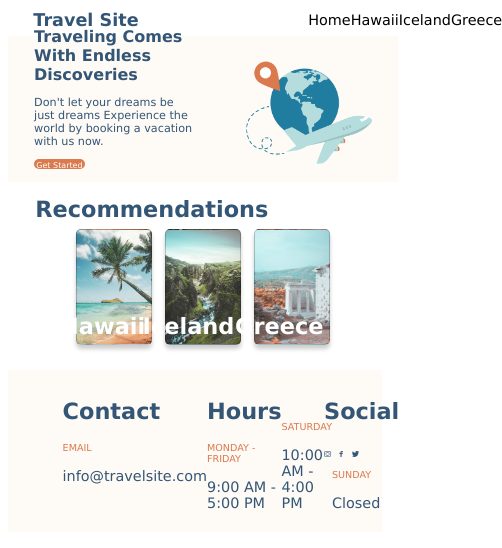
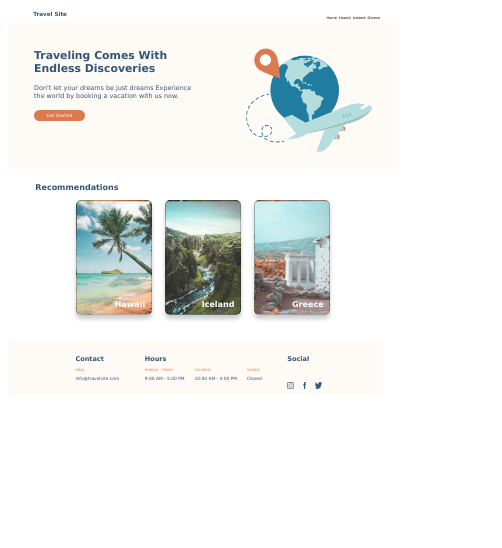
Before and after one commit to manyprojects/travel-site, a plain HTML site: page index.html in a window 390 px wide. Shown: the whole page, 502 px wide, since content can reach past the window. Drawn offline with Linux system fonts and the light colour scheme.

Commit message:
fixed font responsiveness

```diff
--- a/css/destinations.css
+++ b/css/destinations.css
@@ -38,8 +38,10 @@
     font-size: 0.8rem;
     text-align: center;
     background-color: #FFFFFF;
+    box-sizing: border-box;
     border-radius: 5px;
-    padding: 0vw 1.5vw;
+    padding: 0vw 1.5vw 0.5vw;
+    container-type: inline-size;
 }
 
 /* padding-left removes list indentation */
@@ -63,13 +65,28 @@ h1 {
     font-size: 4.2rem;
 }
 
+main {
+    container-type: inline-size;
+}
+
 @container (max-width: 20vw) {
     .hawaii__flex h3, .iceland__flex h3, .greece__flex h3 {
         background-color: #FEFAF5;
         padding: 1vw 0vw;
         margin: 0vw;
         color: black;
+        color: green;
         font-weight: lighter;
-        font-size: clamp(0.5rem, 10cqi, 7.2cqi);
+        font-size: clamp(0.2rem, 7.2cqi, 12cqi);
+    }
+
+    .hawaii__itinerary > h2, .iceland__itinerary > h2, .greece__itinerary  > h2 {
+        font-size: clamp(0.25rem, 8.5cqi, 16cqi);
     }
 }
+
+@container (max-width: 100vw) {
+    main h1 {
+        font-size: clamp(1.5rem, 5.7cqi, 10cqi);
+    }
+}
--- a/css/global.css
+++ b/css/global.css
@@ -10,7 +10,10 @@
 nav {
     display: flex;
     justify-content: space-between;
+    align-items: center;
+    height: 3.8vw;
     background-color: #FFFFFF;
+    container-type: inline-size;
 }
 
 ul {
@@ -19,7 +22,8 @@ ul {
     width: 25vw;
     box-sizing: border-box;
     list-style-type: none;
-    margin: 0.5vw 4.2vw 0.5vw 0vw;
+    margin-right: 0vw 4.2vw 0vw 0vw;
+    container-type: inline-size;
 }
 
 /* add border bottom later */
@@ -32,7 +36,6 @@ ul > li {
 ul a {
     text-decoration: none;
     font-weight: lighter;
-    font-size: 0.9rem;
     color: black;
 }
 
@@ -41,8 +44,7 @@ ul a {
 }
 
 .logo > h3 {
-    margin: 0.5vw 0vw 1.5vw 6.5vw;
-    font-size: 1.1rem;
+    margin: 0vw 0vw 0.5vw 6.5vw;
     font-weight: bold;
 }
 
@@ -52,10 +54,7 @@ footer {
     align-items: flex-start;
     background-color: #FEFAF5;
     padding: 2.3vw 12vw 1.8vw 14vw;
-}
-
-footer h2 {
-    font-size: 1.4rem;
+    container-type: inline-size;
 }
 
 footer h3 {
@@ -90,3 +89,25 @@ footer p {
 .icons {
     height: 10vw;
 }
+
+@container (max-width: 100vw) {
+    ul a {
+        font-size: clamp(0.22rem, 5cqi, 9cqi);
+    }
+
+    nav h3 {
+        font-size: clamp(0.27rem , 1.5cqi, 3cqi);
+    }
+
+    footer h2 {
+        font-size: clamp(0.3rem, 2.4cqi, 5cqi);
+    }
+
+    footer h3 {
+        font-size: clamp(0.2rem, 1cqi, 2cqi);
+    }
+
+    footer p {
+        font-size: clamp(0.22rem, 1.6cqi, 3cqi);
+    }
+}
--- a/css/main.css
+++ b/css/main.css
@@ -24,12 +24,16 @@
     height: 27vw;
 }
 
+section {
+    container-type: inline-size;
+}
+
 .recommend {
     margin-top: 3.5vw;
     margin-bottom: 2vw;
     margin-left: 7vw;
     color: #335576;
-    font-size: 1.4rem;
+    /* font-size: 1.4rem; */
 }
 
 .cards {
@@ -62,10 +66,11 @@
     align-items: flex-end;
     width: 19.6vw;
     height: 29.7vw;
-    font-size: 1.2rem;
+    /* font-size: 1.2rem; */
     border: 1px solid rgba(0, 0, 0, 0.2);
     border-radius: 5px;
     box-shadow: 0px 4px 4px rgba(0, 0, 0, 0.2);
+    container-type: inline-size;
 }
 
 .cards h3 {
@@ -93,20 +98,30 @@
 /* maximum inline size */
 @container (max-width: 41vw) {
     .hero__text > h1 {
-        font-size: clamp(1rem, 10cqi, 7cqi);
+        font-size: clamp(0.5rem, 6.8cqi, 10cqi);
         margin-top: -0.1vw;
     }
 
     .hero__text > p {
-        font-size: clamp(0.7rem, 4cqi, 2.7cqi);
+        font-size: clamp(0.4rem, 2.7cqi, 4cqi);
         font-weight: lighter;
         margin: -0.1vw 0vw 1.6vw;
     }
 
     .hero__button > a {
-        font-size: clamp(0.5rem, 3.3cqi, 2.8cqi);
+        font-size: clamp(0.1rem, 2.8cqi, 3.3cqi);
         text-decoration: none;
         font-weight: lighter;
         color: #FFFFFF;
     }
+    .cards h3 {
+        font-size: clamp(0.5rem, 9cqi, 20cqi);
+    }
+
 }
+
+@container (max-width: 100vw) {
+    .recommend {
+        font-size: clamp(0.5rem, 1.8cqi, 3.5cqi);
+    }
+}
```
